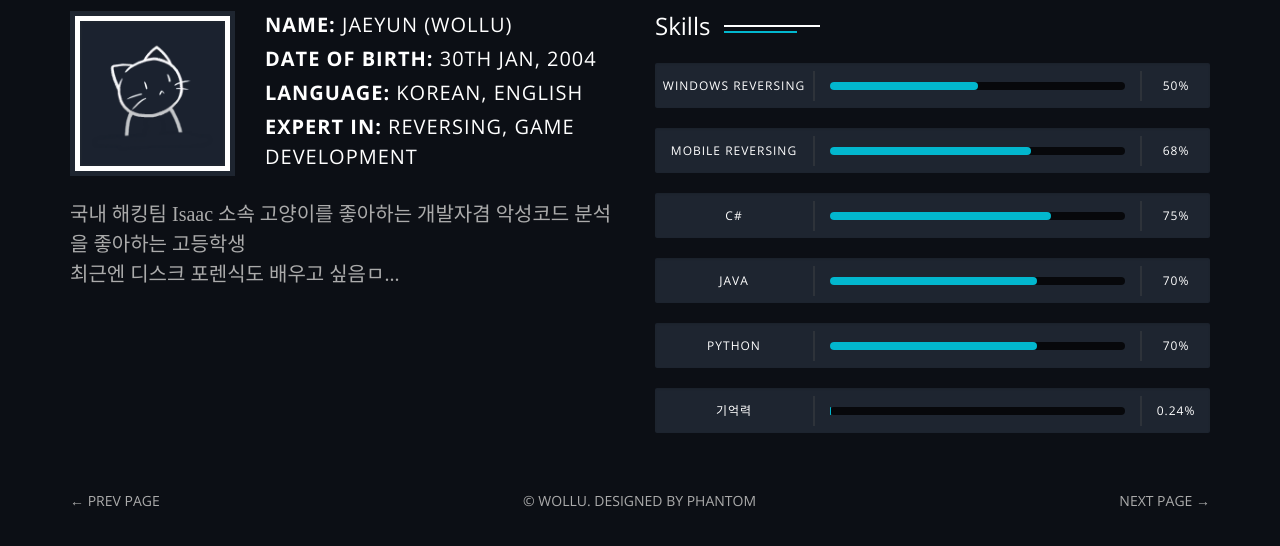
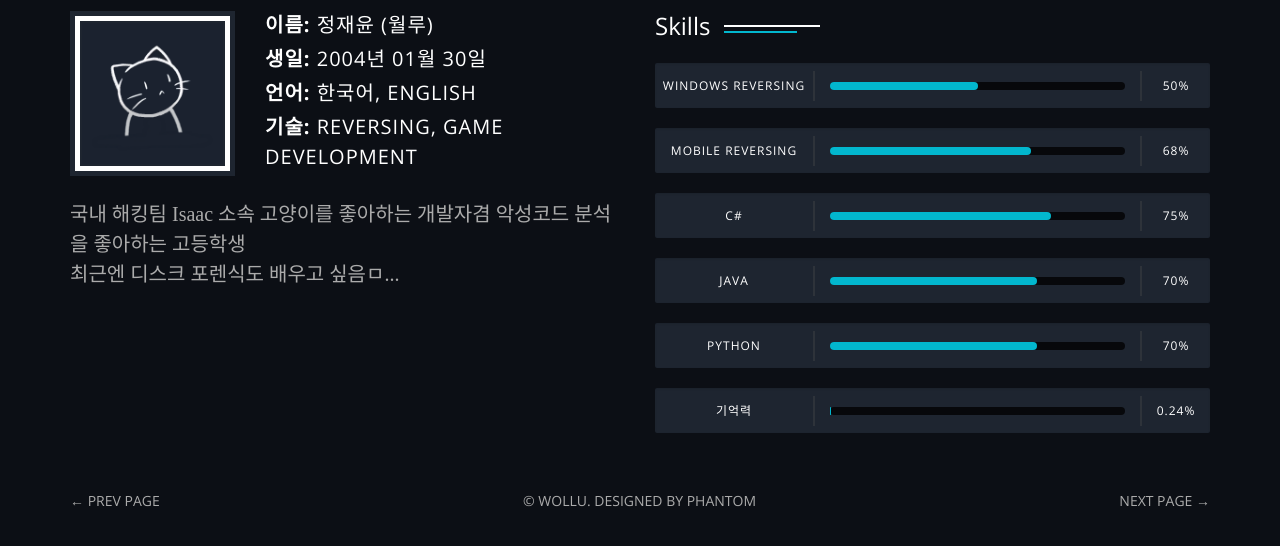
Before and after one commit to jjy40130/jjy40130.github.io, a website: page about.html in a window 1280 px wide. Shown: the part 252-798 px from the top of the page. Drawn offline with nearby package versions, Linux system fonts and the light colour scheme; files whose address does not match are found by name; a web font is replaced by a local one.

Commit message:
Modify about.html and resume.html

```diff
--- a/about.html
+++ b/about.html
@@ -54,7 +54,7 @@
                         <div class="row">
                             <div class="col-xs-12 col-md-offset-1 col-md-10 col-lg-offset-2 col-lg-8">
                                 <div class="page-title text-center">
-                                    <h2>About <span class="primary">me</span> <span class="title-bg">Name</span></h2>
+                                    <h2>About <span class="primary">me</span> <span class="title-bg">WolLu</span></h2>
                                     <p></p>
                                 </div>
                             </div>
@@ -65,10 +65,10 @@
                                         <img src="img/author.jpg" alt="">
                                     </figure> <!-- /.author-bio -->
                                     <div class="author-desc">
-                                        <p><b>Name:</b> Jaeyun (WolLu)</p>
-                                        <p><b>Date of birth:</b> 30th jan, 2004</p>
-                                        <p><b>Language:</b> Korean, English</p>
-                                        <p><b>Expert in:</b> Reversing, game development</p>
+                                        <p><b>이름:</b> 정재윤 (월루)</p>
+                                        <p><b>생일:</b> 2004년 01월 30일</p>
+                                        <p><b>언어:</b> 한국어, English</p>
+                                        <p><b>기술:</b> Reversing, game development</p>
                                     </div>
                                     <!-- /.author-desc -->
                                 </div> <!-- /.about-author -->
```
Also changed, not shown: resume.html (+8 -4 lines).
